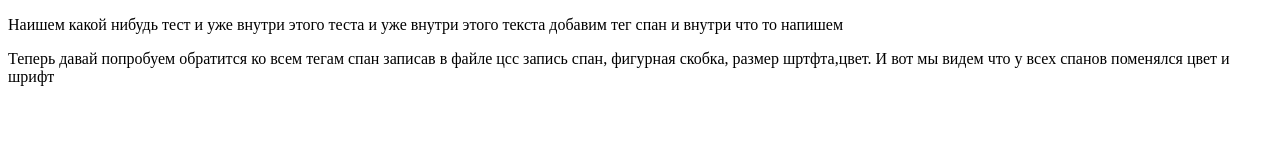
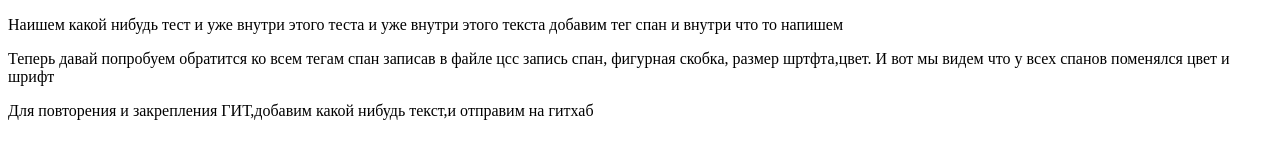
Before and after one commit to Amir369-I/HTMLTEG_2, a plain HTML site: page index.html in a window 1280 px wide. Drawn offline with Linux system fonts and the light colour scheme.

Commit message:
Повтор загрузки4

```diff
--- a/index.html
+++ b/index.html
@@ -19,7 +19,7 @@
 </p>
 
 
-
+<p>Для повторения и закрепления ГИТ,добавим какой нибудь текст,и отправим на гитхаб</p>
 
 </div>
 </body>
```
